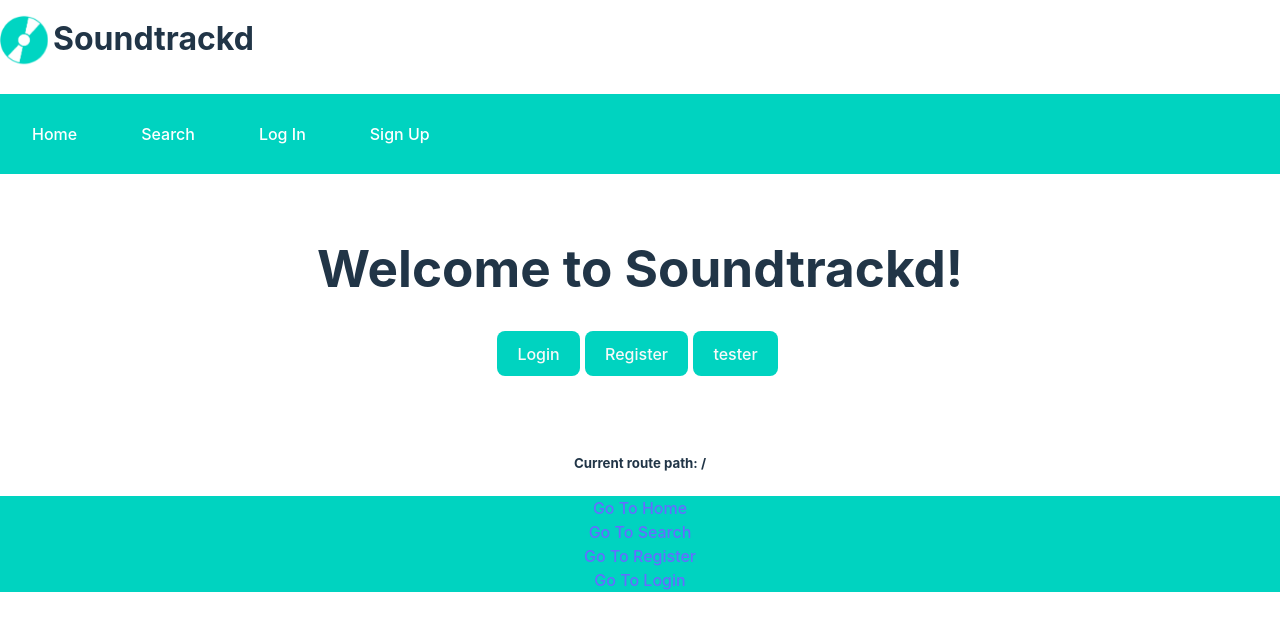
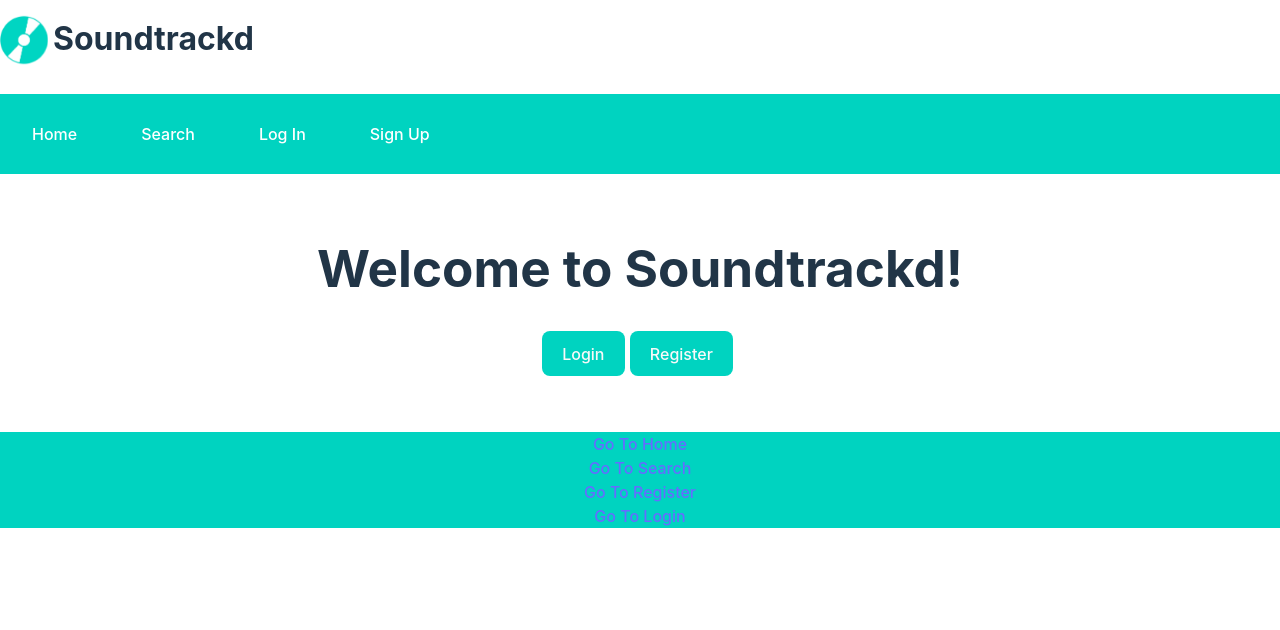
Before and after one commit to UhOhDonovan/soundtrackd-frontend, a Vue app: page / in a window 1280 px wide. Shown: the top 630 px of the page. Built offline with nearby package versions, Linux system fonts and the light colour scheme.

Commit message:
Alter footer and remove tester button

```diff
--- a/src/App.vue
+++ b/src/App.vue
@@ -48,15 +48,19 @@ export default {
     <RouterView :key="$route.fullPath"/>
   </main>
   <br>
-  <h5>Current route path: {{ $route.fullPath }}</h5>
+  <h5 hidden="true">Current route path: {{ $route.fullPath }}</h5>
   <nav>
     <RouterLink to="/">Go To Home</RouterLink>
     <div></div>
     <RouterLink to="/search"> Go To Search</RouterLink>
     <div></div>
-    <RouterLink to="/register">Go To Register</RouterLink>
-    <div></div>
-    <RouterLink to="/login">Go To Login</RouterLink>
+    <RouterLink v-if="!username" to="/register">Go To Register</RouterLink>
+    <div v-if="!username"></div>
+    <RouterLink v-if="!username" to="/login">Go To Login</RouterLink>
+    <div v-if="username" ></div>
+    <RouterLink v-if="username" :to="`/profile/${username}`">Go To My Profile ({{ username }})</RouterLink>
+    <div v-if="username" ></div>
+    <a v-if="username" href="#" @click.prevent="sign_out()">Sign Out</a>
   </nav>
 </template>
 
--- a/src/components/HelloWorld.vue
+++ b/src/components/HelloWorld.vue
@@ -25,7 +25,7 @@ const testAPI = async () => {
       <RouterLink to="/register" class="col-2 button">
         Register
       </RouterLink>
-      <button @click="testAPI()" class="col-2 button">
+      <button hidden="true" @click="testAPI()" class="col-2 button">
         tester
       </button>
     </div>
```
